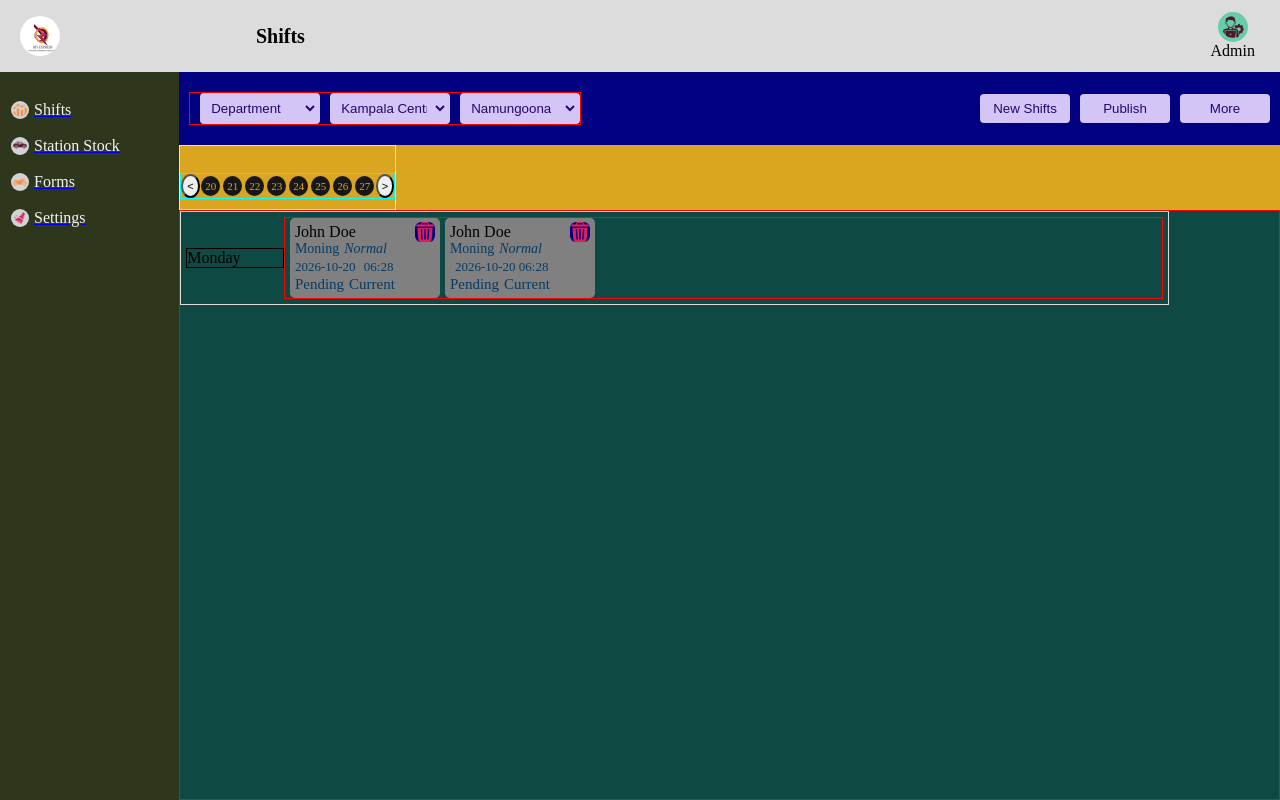
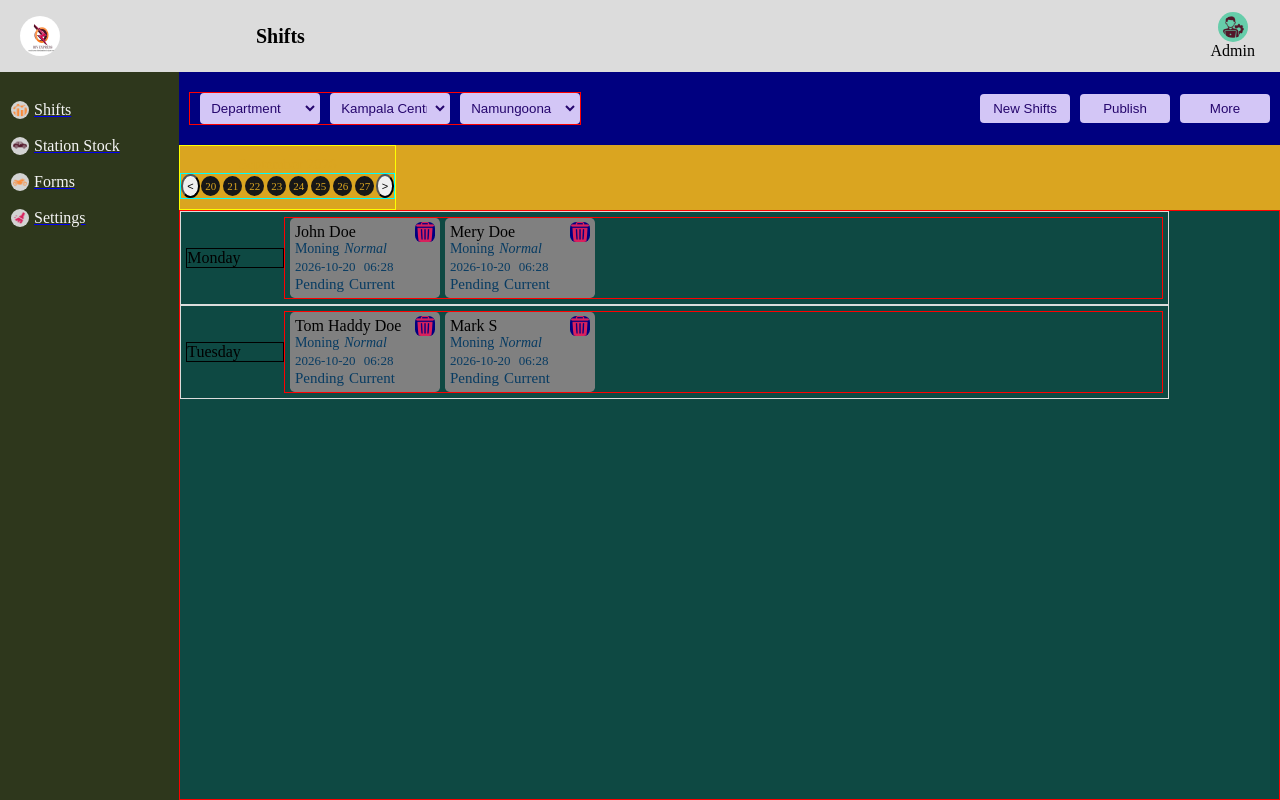
Before and after one commit to rsekimu/gogo_tools_v1, a React (Vite) app in the folder frontend/: page /shifts in a window 1280 px wide. Built offline with nearby package versions, Linux system fonts and the light colour scheme.

Commit message:
Working on the shifts tabs UI v3

```diff
--- a/frontend/src/components/Shifts.jsx
+++ b/frontend/src/components/Shifts.jsx
@@ -134,11 +134,16 @@ function Shifts() {
                   <div className="emp">
                     <div className="first">
                       <div className="emp_name">
-                        <span>John Doe</span>
+                        <span>Mery Doe</span>
                       </div>
                       <div className="shift-menue">
                         <div className="elips-icon">
-                          <img src={elips_icon} alt="" />
+                          <img
+                            onClick={openShiftMenue}
+                            id="display_shift_menue"
+                            src={elips_icon}
+                            alt=""
+                          />
                         </div>
                         <div className="shift-menue-card">
                           <button>Reassign Employee</button>
@@ -147,13 +152,88 @@ function Shifts() {
                       </div>
                     </div>
                     <div className="second">
-                      <span>Moning</span>
+                      <span>Moning</span>{" "}
                       <span>
                         <i>Normal</i>
                       </span>
                     </div>
                     <div className="third">
-                      <span>2026-10-20 06:28</span>
+                      <span>2026-10-20 </span> <span>06:28</span>
+                    </div>
+                    <div className="fourth">
+                      <span>Pending</span>
+                      <span>Current</span>
+                    </div>
+                  </div>
+                </div>
+              </div>
+              <div className="tab" id="tab1">
+                <div className="day-part">
+                  <span>Tuesday</span>
+                </div>
+                <div className="emps-parts">
+                  <div className="emp">
+                    <div className="first">
+                      <div className="emp_name">
+                        <span>Tom Haddy Doe</span>
+                      </div>
+                      <div className="shift-menue">
+                        <div className="elips-icon">
+                          <img
+                            onClick={openShiftMenue}
+                            id="display_shift_menue"
+                            src={elips_icon}
+                            alt=""
+                          />
+                        </div>
+                        <div className="shift-menue-card">
+                          <button>Reassign Employee</button>
+                          <button>Delete Shift</button>
+                        </div>
+                      </div>
+                    </div>
+                    <div className="second">
+                      <span>Moning</span>{" "}
+                      <span>
+                        <i>Normal</i>
+                      </span>
+                    </div>
+                    <div className="third">
+                      <span>2026-10-20 </span> <span>06:28</span>
+                    </div>
+                    <div className="fourth">
+                      <span>Pending</span>
+                      <span>Current</span>
+                    </div>
+                  </div>
+                  <div className="emp">
+                    <div className="first">
+                      <div className="emp_name">
+                        <span>Mark S</span>
+                      </div>
+                      <div className="shift-menue">
+                        <div className="elips-icon">
+                          <img
+                            onClick={openShiftMenue}
+                            id="display_shift_menue"
+                            src={elips_icon}
+                            alt=""
+                          />
+                        </div>
+                        <div className="shift-menue-card">
+                          <button>Reassign Employee</button>
+                          <button>Delete Shift</button>
+                        </div>
+                      </div>
+                    </div>
+                    <div className="second">
+                      <span>Moning</span>{" "}
+                      <span>
+                        <i>Normal</i>
+                      </span>
+                    </div>
+                    <div className="third">
+                      <span>2026-10-20 </span> <span>06:28</span>
                     </div>
                     <div className="fourth">
                       <span>Pending</span>
```
